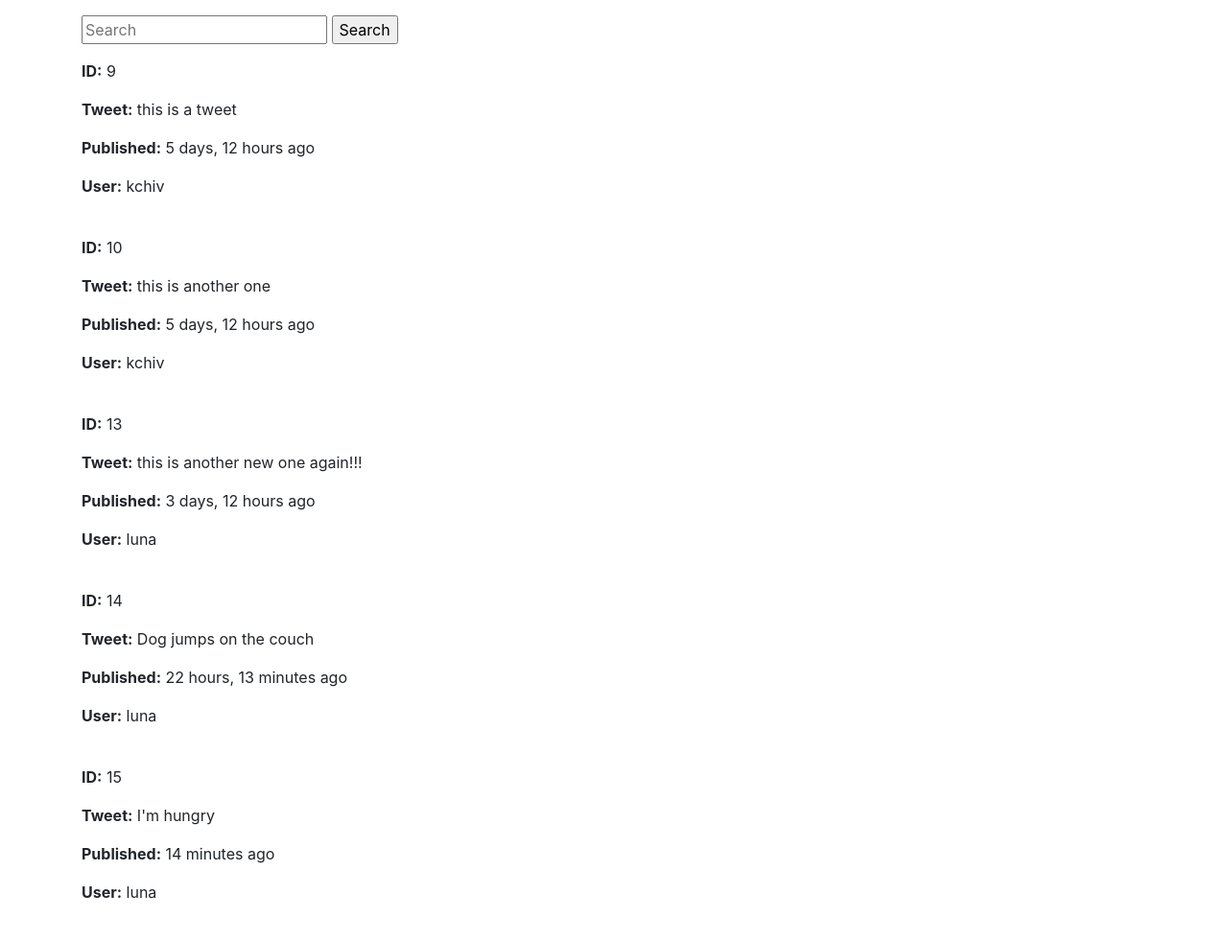
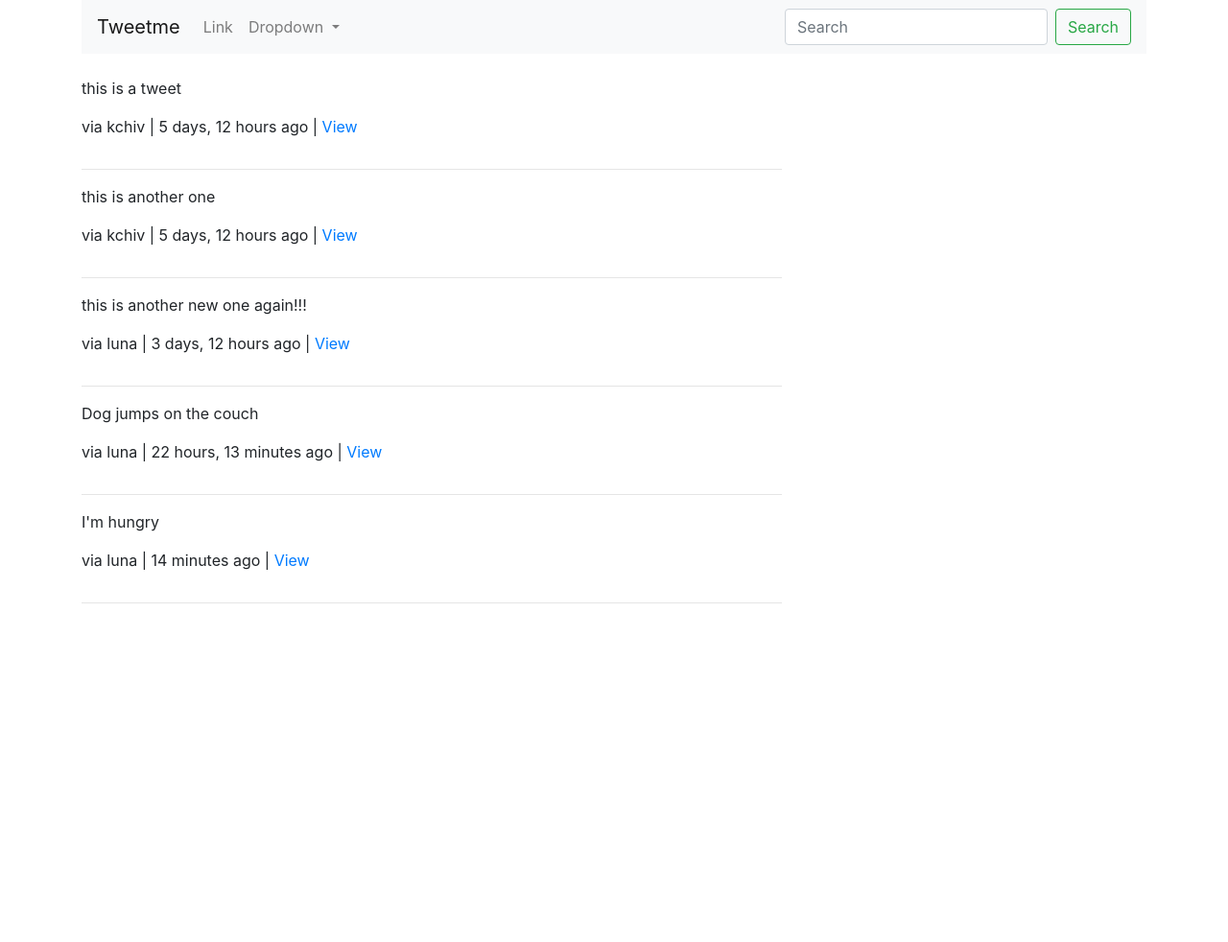
Before and after one commit to kchiv/tweet_me, a Django app: page /tweet/ in a window 1280 px wide. Shown: the whole page at 96% size. After the commit the page ends 629 px from the top, so only its background shows below. Run offline with Django 3.2, Linux system fonts and the light colour scheme; data comes from the database, SQL or seed files in the repository; some libraries are stand-ins or nearby versions.

Commit message:
added navbar to template

```diff
--- a/templates/base.html
+++ b/templates/base.html
@@ -15,6 +15,8 @@
   </head>
   <body>
     <div class="container">
+      {% include 'navbar.html' %}
+      <br>
       {% block content %}
       {% endblock content %}
     </div>
--- /dev/null
+++ b/templates/navbar.html
@@ -0,0 +1,26 @@
+<nav class="navbar navbar-expand-lg navbar-light bg-light">
+  <a class="navbar-brand" href="{% url 'home' %}">Tweetme</a>
+  <button class="navbar-toggler" type="button" data-toggle="collapse" data-target="#navbarSupportedContent" aria-controls="navbarSupportedContent" aria-expanded="false" aria-label="Toggle navigation">
+    <span class="navbar-toggler-icon"></span>
+  </button>
+
+  <div class="collapse navbar-collapse" id="navbarSupportedContent">
+    <ul class="navbar-nav mr-auto">
+      <li class="nav-item">
+        <a class="nav-link" href="#">Link</a>
+      </li>
+      <li class="nav-item dropdown">
+        <a class="nav-link dropdown-toggle" href="#" id="navbarDropdown" role="button" data-toggle="dropdown" aria-haspopup="true" aria-expanded="false">
+          Dropdown
+        </a>
+        <div class="dropdown-menu" aria-labelledby="navbarDropdown">
+          <a class="dropdown-item" href="#">Action</a>
+          <a class="dropdown-item" href="#">Another action</a>
+          <div class="dropdown-divider"></div>
+          <a class="dropdown-item" href="#">Something else here</a>
+        </div>
+      </li>
+    </ul>
+    {% include 'tweets/search_form.html' %}
+  </div>
+</nav>
--- a/tweets/templates/tweets/list_view.html
+++ b/tweets/templates/tweets/list_view.html
@@ -4,16 +4,25 @@
 
 {% block content %}
 
-	<p>{% include 'tweets/search_form.html' %}</p>
+	<div class="row">
+		<div class="col-sm-8 col-sm-offset-2">
 
 			{% for obj in object_list %}
 
-		<p><strong>ID:</strong> {{ obj.id }}</p>
-		<p><strong>Tweet:</strong> {{ obj.content }}</p>
-		<p><strong>Published:</strong> {{ obj.timestamp|timesince }} ago</p>
-		<p><strong>User:</strong> {{ obj.user }}</p>
-		<br>
-
+			<div class="media">
+				<div class="media-left">
+					<a href="#">
+						{% if obj.image %}
+						<img class="media-object" src="..." alt="...">
+						{% endif %}
+					</a>
+				</div>
+				<div class="media-body">
+					<p>{{ obj.content }}</p>
+					<p>via {{ obj.user }} | {{ obj.timestamp|timesince }} ago | <a href="{{ obj.get_absolute_url }}">View</a></p>
+				</div>
+			</div>
+			<hr>
 			{% empty %}
 				{% if request.GET.q %}
 				<p>No tweets found.</p>
@@ -23,4 +32,7 @@
 
 			{% endfor %}
 
+		</div>
+	</div>
+
 {% endblock content %}
--- a/tweets/templates/tweets/search_form.html
+++ b/tweets/templates/tweets/search_form.html
@@ -1,4 +1,4 @@
-<form method="GET" action="{% url 'tweet:list' %}">
-	<input type="text" name="q" placeholder="Search">
-	<input type="submit" value="Search">
+<form class="form-inline my-2 my-lg-0" method="GET" action="{% url 'tweet:list' %}">
+  <input class="form-control mr-sm-2" type="search" placeholder="Search" aria-label="Search" name="q">
+  <button class="btn btn-outline-success my-2 my-sm-0" type="submit">Search</button>
 </form>
```
Lines whose indentation alone changed are shown as unchanged.
